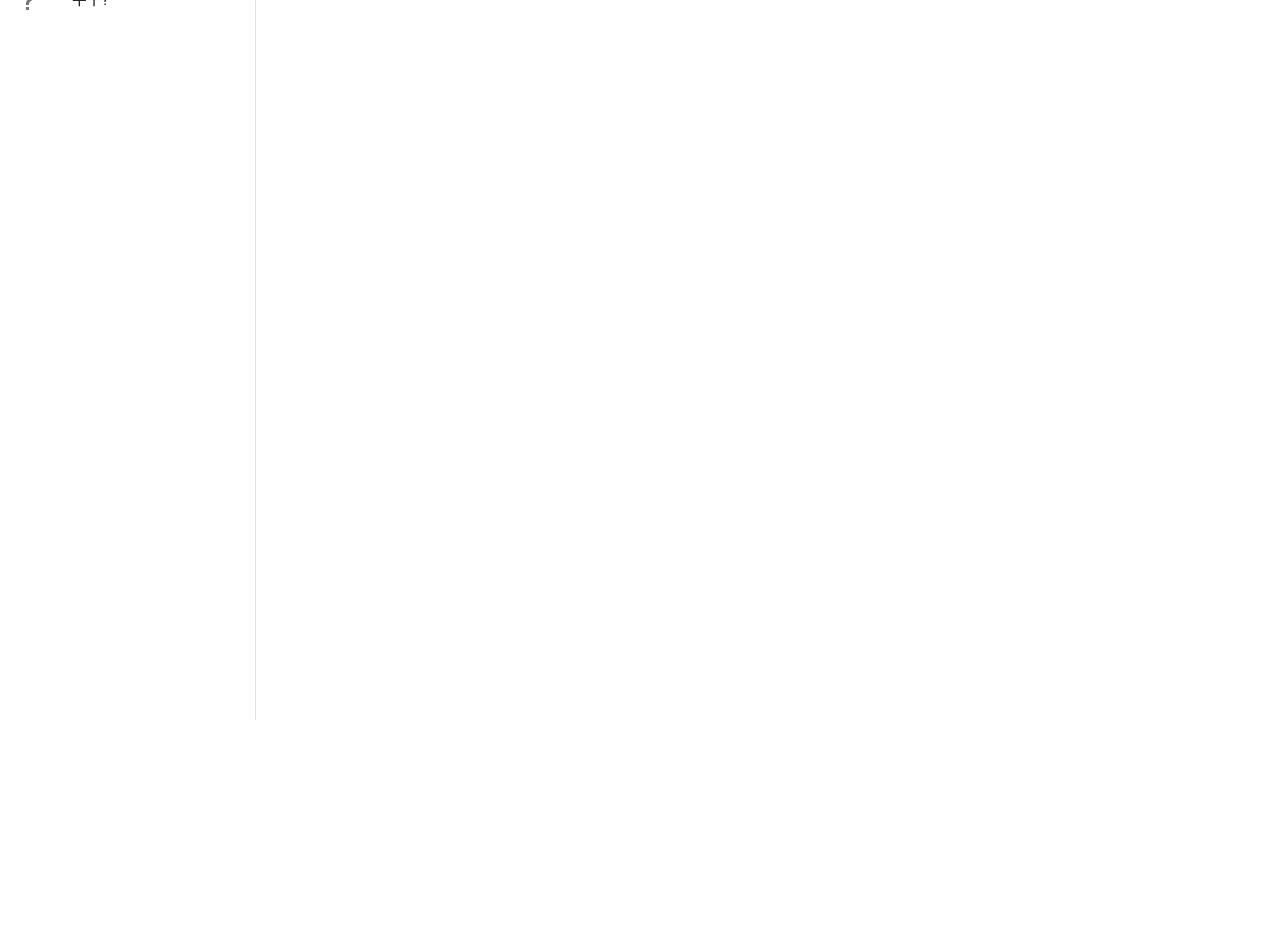
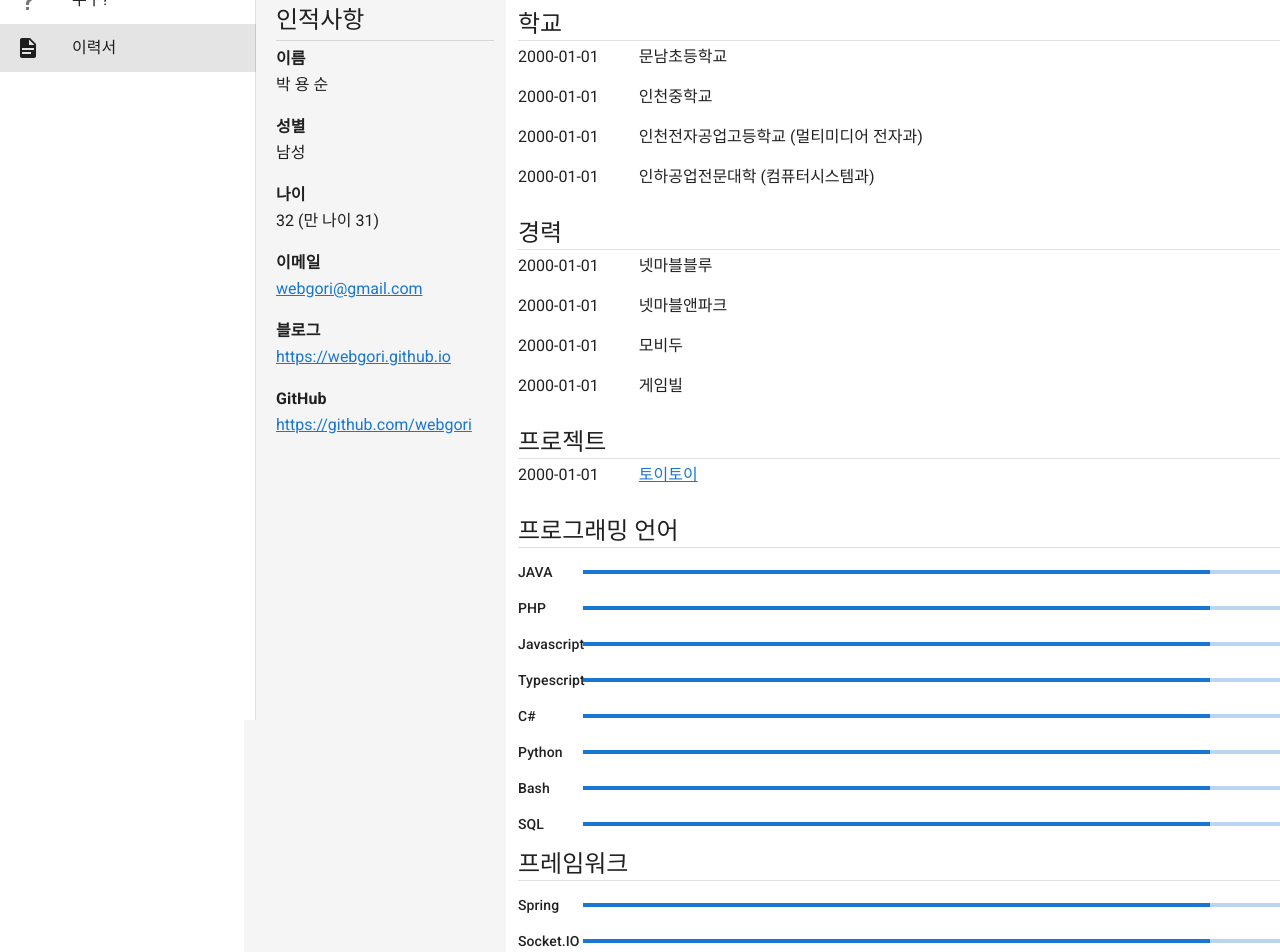
Before and after one commit to webgori/webgori-web, a Nuxt app: page /resume in a window 1280 px wide. Before the commit this address had no page. Shown: the part 80-1032 px from the top of the page. Before the commit the page ends 800 px from the top, so only its background shows below. Built offline with nearby package versions, Linux system fonts and the light colour scheme.

Commit message:
이력서 메뉴 수정

```diff
--- /dev/null
+++ b/components/resume/Progress.vue
@@ -0,0 +1,36 @@
+<template>
+  <div>
+    <v-row class="mt-0">
+      <v-col cols="12">
+        <span class="text-h5">{{ title }}</span>
+        <v-divider />
+      </v-col>
+    </v-row>
+
+    <v-row v-for="item in items" :key="item.name" align="center" class="mt-0">
+      <v-col cols="1"><span class="text-subtitle-2">{{ item.name }}</span></v-col>
+      <v-col cols="11">
+        <v-progress-linear
+          :value="item.value"
+          :buffer-value="100" />
+      </v-col>
+    </v-row>
+  </div>
+</template>
+
+<script>
+  export default {
+    props: {
+      title: {
+        type: String,
+        default: ''
+      },
+      items: {
+        type: Array,
+        default() {
+          return [];
+        }
+      }
+    }
+  }
+</script>
--- a/layouts/default.vue
+++ b/layouts/default.vue
@@ -63,10 +63,10 @@ export default {
           hidden: false
         },
         {
-          icon: 'mdi-chart-bubble',
+          icon: 'mdi-file-document',
           title: '이력서',
           to: '/resume',
-          hidden: false
+          hidden: true
         },
         {
           icon: 'mdi-chart-bubble',
--- /dev/null
+++ b/pages/resume.vue
@@ -0,0 +1,186 @@
+<template>
+  <v-row justify="center" class="fill-height">
+    <v-col cols="3" class="mt-5 grey lighten-4">
+      <div class="ml-5">
+        <p class="text-h5 mb-1">인적사항</p>
+        <v-divider />
+        <p class="mt-1">
+          <span class="pr-10 text-subtitle-1 font-weight-bold">이름</span>
+          <br>
+          <span>박 용 순</span>
+        </p>
+
+        <p>
+          <span class="pr-10 text-subtitle-1 font-weight-bold">성별</span>
+          <br>
+          <span>남성</span>
+        </p>
+
+        <p>
+          <span class="pr-10 text-subtitle-1 font-weight-bold">나이</span>
+          <br>
+          <span>{{ getAge() }} (만 나이 {{ getWesternAge() }})</span>
+        </p>
+
+        <p>
+          <span class="pr-10 text-subtitle-1 font-weight-bold">이메일</span>
+          <br>
+          <span><a href="mailto:webgori@gmail.com">webgori@gmail.com</a></span>
+        </p>
+
+        <p>
+          <span class="pr-10 text-subtitle-1 font-weight-bold">블로그</span>
+          <br>
+          <span><a href="https://webgori.github.io">https://webgori.github.io</a></span>
+        </p>
+
+        <p>
+          <span class="pr-10 text-subtitle-1 font-weight-bold">GitHub</span>
+          <br>
+          <span><a href="https://github.com/webgori">https://github.com/webgori</a></span>
+        </p>
+      </div>
+    </v-col>
+
+    <v-col cols="9" class="mt-3">
+      <v-row class="mt-0">
+        <v-col cols="12">
+          <span class="text-h5">학교</span>
+          <v-divider />
+          <p class="mt-1"><span class="pr-10">2000-01-01</span><span>문남초등학교</span></p>
+          <p class="mt-1"><span class="pr-10">2000-01-01</span><span>인천중학교</span></p>
+          <p class="mt-1"><span class="pr-10">2000-01-01</span><span>인천전자공업고등학교 (멀티미디어 전자과)</span></p>
+          <p class="mt-1"><span class="pr-10">2000-01-01</span><span>인하공업전문대학 (컴퓨터시스템과)</span></p>
+        </v-col>
+      </v-row>
+
+      <v-row class="mt-0">
+        <v-col cols="12">
+          <span class="text-h5">경력</span>
+          <v-divider />
+          <p class="mt-1"><span class="pr-10">2000-01-01</span><span>넷마블블루</span></p>
+          <p class="mt-1"><span class="pr-10">2000-01-01</span><span>넷마블앤파크</span></p>
+          <p class="mt-1"><span class="pr-10">2000-01-01</span><span>모비두</span></p>
+          <p class="mt-1"><span class="pr-10">2000-01-01</span><span>게임빌</span></p>
+        </v-col>
+      </v-row>
+
+      <v-row class="mt-0">
+        <v-col cols="12">
+          <span class="text-h5">프로젝트</span>
+          <v-divider />
+          <p class="mt-1"><span class="pr-10">2000-01-01</span><span><a href="http://mobile.netmarble.net/event/2014/0825_toytoy/_html/index.asp" target="_blank">토이토이</a></span></p>
+        </v-col>
+      </v-row>
+
+      <Progress title="프로그래밍 언어" :items="languages" />
+      <Progress title="프레임워크" :items="frameworks" />
+
+      <v-row class="mt-0">
+        <v-col cols="12">
+          <span class="text-h5">관심있는 개발 스킬</span>
+          <v-divider />
+
+      <v-chip-group
+        column
+      >
+        <v-chip
+          v-for="interestDevelopSkill in interestDevelopSkills"
+          :key="interestDevelopSkill"
+        >
+          {{ interestDevelopSkill }}
+        </v-chip>
+      </v-chip-group>
+        </v-col>
+      </v-row>
+    </v-col>
+  </v-row>
+</template>
+
+<script>
+  import Progress from "~/components/resume/Progress"
+
+  export default {
+    components: {
+      Progress
+    },
+    data() {
+      return {
+        name: "박용순",
+        email: "webgori@gmail.com",
+        value: 10,
+        bufferValue: 20,
+        languages: [
+          {
+            name: 'JAVA',
+            value: 90
+          },
+          {
+            name: 'PHP',
+            value: 90
+          },
+          {
+            name: 'Javascript',
+            value: 90
+          },
+          {
+            name: 'Typescript',
+            value: 90
+          },
+          {
+            name: 'C#',
+            value: 90
+          },
+          {
+            name: 'Python',
+            value: 90
+          },
+          {
+            name: 'Bash',
+            value: 90
+          },
+          {
+            name: 'SQL',
+            value: 90
+          }
+        ],
+        frameworks: [
+          {
+            name: 'Spring',
+            value: 90
+          },
+          {
+            name: 'Socket.IO',
+            value: 90
+          },
+          {
+            name: 'Vue.js',
+            value: 90
+          }
+        ],
+        interestDevelopSkills: ['Clean Code', 'refactoring', 'Jenkins', 'ELK Stack', 'Checkstyle', 'Coding conventions', 'automation'],
+        birthDate: new Date(1990, 9, 29)
+      }
+    },
+    methods: {
+      getWesternAge() {
+        const today = new Date();
+        const thisYear = today.getFullYear();
+        const birthYear = this.birthDate.getFullYear();
+        let yearAge = thisYear - birthYear;
+        const thisBirth = this.birthDate.setFullYear(thisYear);
+
+        if(today.getTime()>thisBirth){
+          yearAge--;
+        }
+        return yearAge
+      },
+      getAge() {
+        const today = new Date();
+        return today.getFullYear()
+          - this.birthDate.getFullYear()
+          + 1;
+      }
+    }
+  }
+</script>
```
